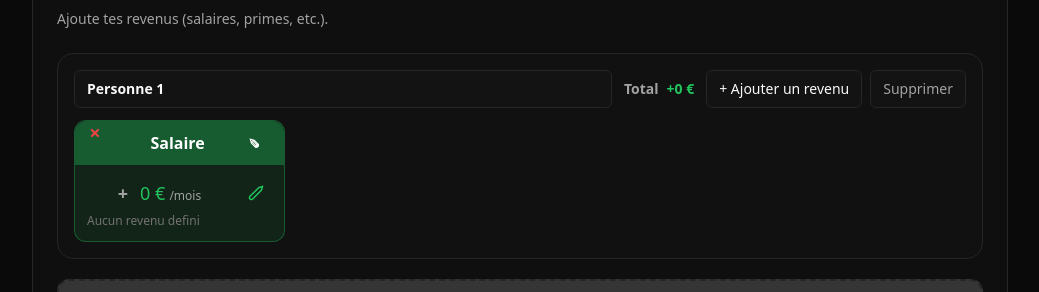
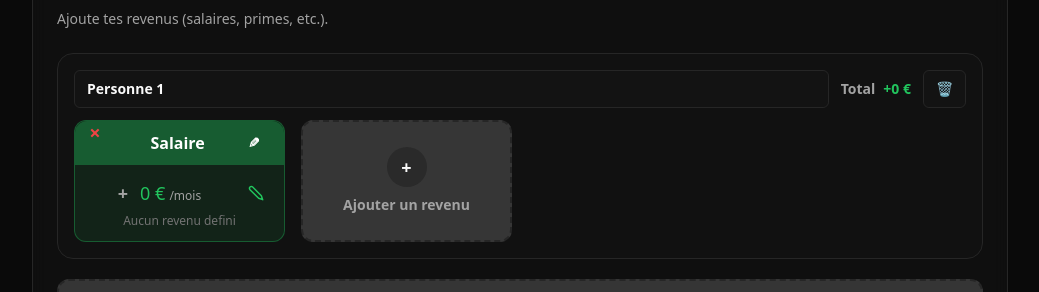
Before and after one commit to Samuel-BAHIA/Budget-FullStack, a Next.js app in the folder apps/frontend/: page / in a window 1280 px wide. Shown: the part 263-555 px from the top of the page, without its empty margins (120-1159 px from the left). Built offline with nearby package versions, Linux system fonts and the light colour scheme; no server answers.

Commit message:
Auto-commit: 2026-01-06 20:48:12

```diff
--- a/apps/frontend/app/components/EditableValue.tsx
+++ b/apps/frontend/app/components/EditableValue.tsx
@@ -259,7 +259,7 @@ export function EditableValue({
 
       {hint && (
         <p
-          className="text-xs"
+          className="text-xs text-center"
           style={{ color: "var(--theme-textMuted)" }}
         >
           {hint}
--- a/apps/frontend/app/components/MoneyCard.tsx
+++ b/apps/frontend/app/components/MoneyCard.tsx
@@ -123,7 +123,7 @@ export function MoneyCard({
                 <button
                   onClick={() => setIsEditing(true)}
                   className="rounded-md px-3 py-2 text-sm font-semibold transition hover:bg-[var(--theme-bgHover)]"
-                  style={{ color: "#ffffff", transform: "rotate(180deg)" }}
+                  style={{ color: "#ffffff", transform: "scaleX(-1)" }}
                   title="Modifier le nom"
                 >
                   ✎
@@ -142,7 +142,7 @@ export function MoneyCard({
         valueColor={valueColor}
         valueClassName="ml-2 text-center"
         editIconColor={valueColor}
-        editIconTransform="rotate(180deg)"
+        editIconTransform="scaleX(-1)"
       />
     </div>
   );
--- a/apps/frontend/app/tabs/RevenusTab.tsx
+++ b/apps/frontend/app/tabs/RevenusTab.tsx
@@ -171,19 +171,6 @@ export function RevenusTab() {
               </div>
               <div className="flex flex-wrap items-center gap-2 w-full sm:w-auto sm:justify-end">
                 <button
-                  onClick={() => handleAddRevenue(person.id)}
-                  className="rounded-md border px-3 py-2 text-sm transition w-full sm:w-auto"
-                  style={{
-                    borderColor: "var(--theme-border)",
-                    backgroundColor: "var(--theme-bgCard)",
-                    color: "var(--theme-text)",
-                  }}
-                  onMouseEnter={(e) => (e.currentTarget.style.backgroundColor = "var(--theme-bgHover)")}
-                  onMouseLeave={(e) => (e.currentTarget.style.backgroundColor = "var(--theme-bgCard)")}
-                >
-                  + Ajouter un revenu
-                </button>
-                <button
                   onClick={() => handleDeletePerson(person.id)}
                   className="rounded-md border px-3 py-2 text-sm transition hover:bg-red-500/15 w-full sm:w-auto"
                   style={{
@@ -193,8 +180,10 @@ export function RevenusTab() {
                   }}
                   onMouseEnter={(e) => (e.currentTarget.style.backgroundColor = "rgba(239,68,68,0.12)")}
                   onMouseLeave={(e) => (e.currentTarget.style.backgroundColor = "var(--theme-bgCard)")}
+                  title="Supprimer la personne"
+                  aria-label="Supprimer la personne"
                 >
-                  Supprimer
+                  🗑️
                 </button>
               </div>
             </div>
@@ -215,6 +204,23 @@ export function RevenusTab() {
                   wrapperStyle={positiveWrapperStyle}
                 />
               ))}
+              <button
+                onClick={() => handleAddRevenue(person.id)}
+                className="w-full rounded-xl border-2 border-dashed p-4 text-sm font-semibold flex flex-col items-center justify-center gap-2 text-center transition hover:border-[var(--theme-borderLight)] hover:bg-[var(--theme-bgHover)]"
+                style={{
+                  borderColor: "var(--theme-border)",
+                  color: "var(--theme-textSecondary)",
+                  backgroundColor: "color-mix(in srgb, var(--theme-bgCard) 85%, white)",
+                }}
+              >
+                <span
+                  className="flex h-10 w-10 items-center justify-center rounded-full text-lg"
+                  style={{ backgroundColor: "var(--theme-bgCard)", color: "var(--theme-text)" }}
+                >
+                  +
+                </span>
+                Ajouter un revenu
+              </button>
             </div>
           </div>
         ))}
```
